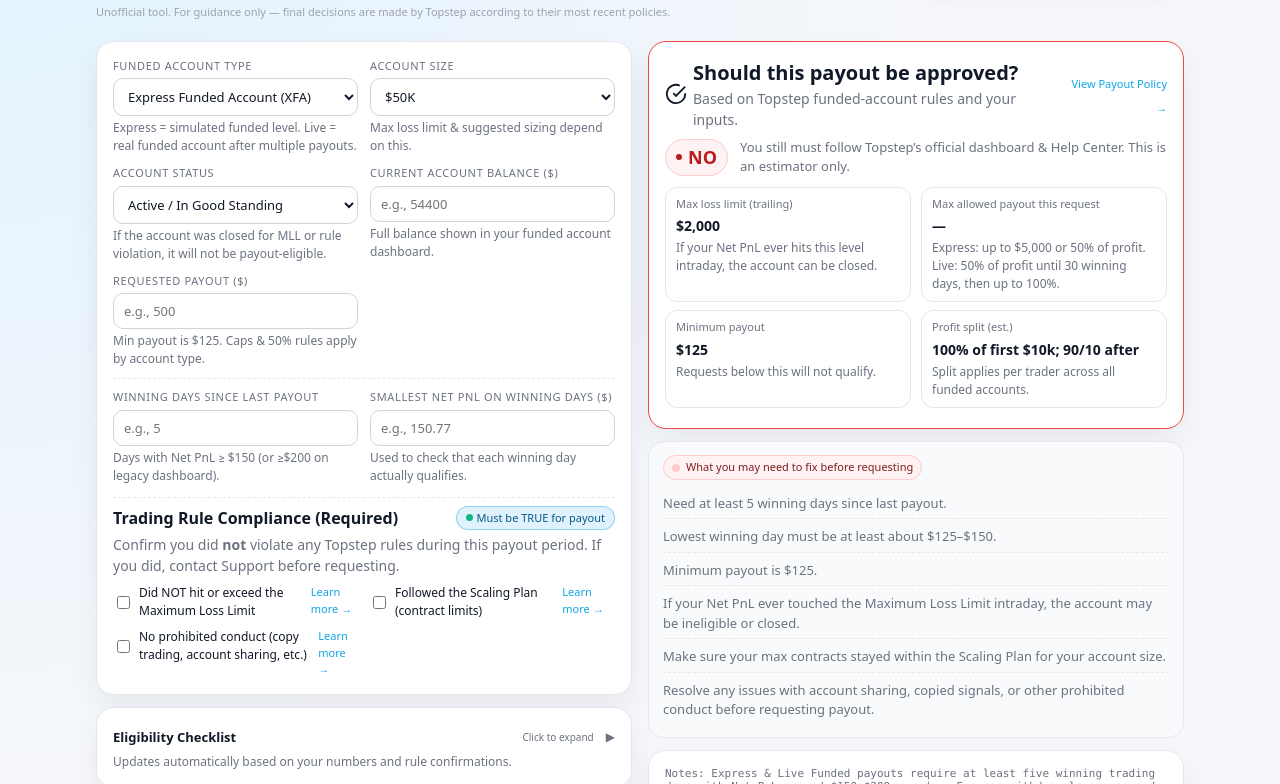
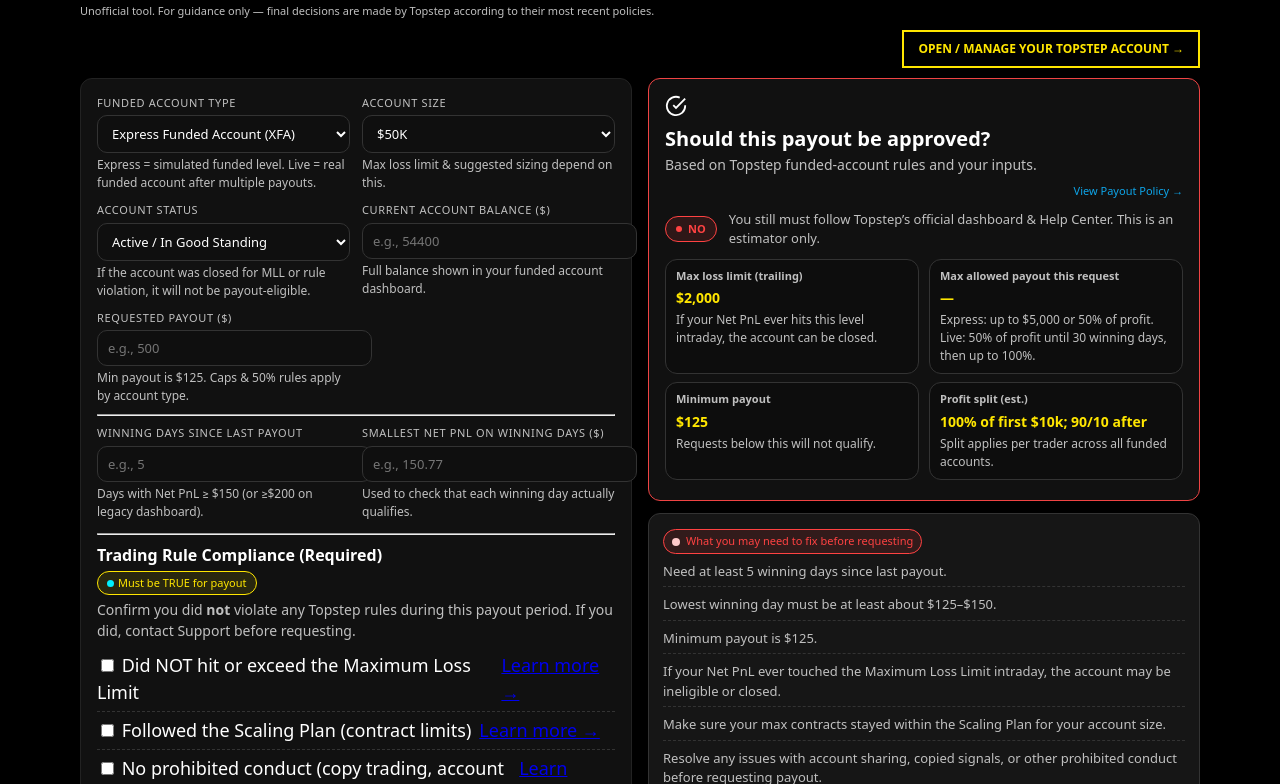
Before and after one commit to Zero-FA/topsteppayoutchecker, a plain HTML site: page index.html in a window 1280 px wide. Shown: the part 157-941 px from the top of the page. Drawn offline with Linux system fonts and the light colour scheme.

Commit message:
Update index.html

```diff
--- a/index.html
+++ b/index.html
@@ -6,78 +6,92 @@
 <title>Topstep Funded Payout Checker</title>
 <link rel="icon" href="data:,">
 <style>
-  :root{
-    /* Brand-ish colors (Topstep-y) */
-    --bg:#f5f7fb;
-    --bg2:#ffffff;
-    --card:#ffffff;
-    --card-soft:#f9fafb;
-    --ink:#111827;
-    --muted:#6b7280;
-    --line:#e5e7eb;
-    --good:#10b981;
-    --bad:#ef4444;
-    --pill:#ecfdf3;
-    --accent:#0ea5e9;
+/* =======================
+   TOPSTEP DARK THEME BASE
+   ======================= */
+
+:root {
+  --bg: #000000;             /* Full black background */
+  --bg2: #0a0a0a;
+  --card: #111111;           /* Dark card surfaces */
+  --card-soft: #161616;
+  --ink: #ffffff;            /* Pure white text */
+  --muted: #c0c0c0;          /* Soft gray labels */
+  --line: #222222;           /* Subtle borders */
+  --good: #00f0ff;           /* Topstep cyan */
+  --bad: #ff4242;            /* Alert red */
+  --pill: rgba(0,255,240,0.15);
+  --accent: #ffe600;         /* Topstep bright yellow */
 }
 
-  *{box-sizing:border-box}
-
-  body{
+body {
   margin:0;
-    background:
-      radial-gradient(circle at top left, #e0f2fe 0, #f5f7fb 55%),
-      radial-gradient(circle at bottom right, #fef9c3 0, #f5f7fb 60%);
+  background:#000000;
   color:var(--ink);
-    font:16px/1.5 system-ui,Segoe UI,Roboto,Helvetica,Arial;
+  font:18px/1.5 system-ui,Segoe UI,Roboto,Helvetica,Arial;
 }
 
-  .wrap{
+/* Layout */
+.wrap {
   max-width:1120px;
-    margin:32px auto 40px;
+  margin:32px auto;
   padding:0 16px;
 }
 
-  .h1{
-    font-weight:800;
-    font-size:26px;
-    margin-bottom:4px;
+/* =======================
+   HEADERS / TITLES
+   ======================= */
+
+.h1 {
+  font-size:28px;
+  font-weight:900;
   letter-spacing:.01em;
-    color:#020617;
+  color:var(--accent); /* Yellow */
 }
 
-  .sub{
+.sub {
   color:var(--muted);
+  font-size:13px;
   margin-bottom:4px;
-    font-size:13px;
 }
 
-  .disclaimer{
-    color:#9ca3af;
+.disclaimer {
+  color:var(--muted);
   font-size:11px;
   margin-top:2px;
   margin-bottom:10px;
 }
 
-  .card{
+/* =======================
+   CARDS
+   ======================= */
+
+.card {
   background:var(--card);
-    border:1px solid var(--line);
-    border-radius:18px;
+  border:1px solid #222;
+  border-radius:12px;
   padding:16px 16px 14px;
-    box-shadow:0 14px 30px rgba(15,23,42,.06);
 }
 
-  .card-soft{
+.card-soft {
   background:var(--card-soft);
-    border-radius:16px;
-    border:1px solid #e5e7eb;
+  border:1px solid #333;
+  border-radius:12px;
   padding:12px 14px;
 }
 
-  .grid{display:grid;gap:12px}
-  .cols2{grid-template-columns:1fr 1fr}
+/* =======================
+   GRID
+   ======================= */
 
-  .label{
+.grid { display:grid; gap:12px; }
+.cols2 { grid-template-columns:1fr 1fr; }
+
+/* =======================
+   FORM ELEMENTS
+   ======================= */
+
+.label {
   font-size:11px;
   color:var(--muted);
   margin-bottom:4px;
@@ -85,235 +99,204 @@
   letter-spacing:.06em;
 }
 
-  .input,.select{
+.input, .select {
   width:100%;
-    border:1px solid #d1d5db;
-    background:#ffffff;
-    color:var(--ink);
+  background:#0f0f0f;
+  border:1px solid #333;
+  color:#fff;
   border-radius:10px;
   padding:8px 10px;
   font:13px system-ui,Segoe UI,Roboto,Helvetica,Arial;
-    transition:border-color .12s ease, box-shadow .12s ease, background-color .12s ease;
 }
 
-  .input:focus,.select:focus{
+.input:focus, .select:focus {
   outline:none;
   border-color:var(--accent);
-    box-shadow:0 0 0 1px rgba(14,165,233,.35);
-    background:#f9fafb;
+  box-shadow:0 0 0 1px var(--accent);
 }
 
-  .help{
+/* Help text */
+.help {
   font-size:12px;
   color:var(--muted);
   margin-top:3px;
 }
 
-  .row{display:flex;gap:8px;align-items:center}
-  .row-between{display:flex;justify-content:space-between;align-items:center;gap:8px}
+/* =======================
+   YES/NO PILL
+   ======================= */
 
-  .pill{
+.pill {
   display:inline-flex;
   align-items:center;
   gap:6px;
   padding:4px 10px;
   border-radius:999px;
   font-size:11px;
-    background:var(--pill);
-    border:1px solid rgba(16,185,129,.4);
-    color:#166534;
+  background:rgba(0,255,240,0.12);
+  border:1px solid var(--good);
+  color:var(--good);
+  font-weight:700;
 }
 
-  .pill-bad{
-    background:#fef2f2;
-    border-color:#fecaca;
-    color:#b91c1c;
+.pill-bad {
+  background:rgba(255,66,66,0.12);
+  border-color:#ff4242;
+  color:#ff4242;
 }
 
-  .pill span.dot{
+.pill span.dot {
   width:6px;
   height:6px;
   border-radius:999px;
   background:currentColor;
 }
 
-  #yesno span:last-child {
-    font-size:18px;
-    font-weight:700;
-  }
+/* =======================
+   TILES
+   ======================= */
 
-  .tile{
-    background:#ffffff;
-    border:1px solid #e5e7eb;
+.tile {
+  background:#0d0d0d;
+  border:1px solid #333;
   border-radius:12px;
   padding:8px 10px;
 }
 
-  .tile-label{
+.tile-label {
   font-size:11px;
   color:var(--muted);
   margin-bottom:3px;
+  font-weight:600;
 }
 
-  .tile-main{
+.tile-main {
   font-size:14px;
-    font-weight:600;
-    color:#111827;
+  color:var(--accent); /* yellow */
+  font-weight:800;
 }
 
-  .range{
-    background:#ecfdf5;
-    border:1px solid #a7f3d0;
-    color:#047857;
+/* =======================
+   RANGE BOX
+   ======================= */
+
+.range {
+  background:rgba(255,230,0,0.12);
+  border:1px solid var(--accent);
+  color:var(--accent);
   border-radius:12px;
   padding:9px 10px;
 }
 
-  .list{list-style:none;padding:0;margin:0}
-  .list li{
+/* =======================
+   LIST + CHECKLIST
+   ======================= */
+
+.list { list-style:none; padding:0; margin:0; }
+.list li {
   display:flex;
   gap:8px;
-    align-items:flex-start;
   padding:5px 0;
-    border-bottom:1px dashed #e5e7eb;
+  border-bottom:1px dashed #333;
 }
-  .list li:last-child{border-bottom:0}
+.list li:last-child { border-bottom:0; }
 
-  .mono{
-    font:11px ui-monospace,Consolas,Menlo,monospace;
-  }
+.list svg { stroke-width:2.5; }
 
-  hr{
-    border:none;
-    border-top:1px dashed #e5e7eb;
-    margin:10px 0;
-  }
+/* =======================
+   TAGS
+   ======================= */
 
-  svg{flex:0 0 auto}
-
-  .tag{
+.tag {
   display:inline-flex;
   align-items:center;
   gap:4px;
   padding:3px 9px;
   border-radius:999px;
-    border:1px solid rgba(14,165,233,.4);
-    background:#e0f2fe;
   font-size:11px;
-    color:#075985;
+  border:1px solid var(--accent);
+  color:var(--accent);
+  background:rgba(255,230,0,0.1);
 }
 
-  .top-bar{
-    display:flex;
-    justify-content:space-between;
-    align-items:flex-start;
-    gap:8px;
-    flex-wrap:wrap;
+/* =======================
+   TOP BAR BUTTON
+   ======================= */
+
+.aff-btn {
+  display:inline-block;
+  padding:8px 14px;
+  background:#000;
+  border:2px solid var(--accent);
+  color:var(--accent);
+  text-transform:uppercase;
+  font-weight:700;
+  font-size:12px;
+  text-decoration:none;
 }
 
-  .aff-btn{
-    display:inline-block;
-    padding:8px 14px;
-    background:linear-gradient(135deg,#0ea5e9,#22c55e);
-    border:1px solid rgba(59,130,246,.35);
-    border-radius:999px;
-    color:white;
-    font-weight:600;
-    font-size:12px;
-    text-decoration:none;
-    box-shadow:0 10px 25px rgba(15,23,42,.18);
-    transition:transform .12s ease, box-shadow .12s ease, filter .12s ease;
+.aff-btn:hover {
+  background:var(--accent);
+  color:#000;
 }
 
-  .aff-btn:hover{
-    filter:brightness(1.04);
-    transform:translateY(-1px);
-    box-shadow:0 14px 30px rgba(15,23,42,.22);
-  }
+/* =======================
+   BOOST BANNER
+   ======================= */
 
-  .top-bar-boost{
-    background:#ecfdf5;
-    border:1px solid #bbf7d0;
+.top-bar-boost {
+  background:rgba(255,230,0,0.12);
+  border:1px solid rgba(255,230,0,0.45);
   padding:12px 16px;
   border-radius:14px;
   margin-bottom:14px;
   text-align:center;
   font-size:15px;
   font-weight:600;
-    color:#166534;
+  color:var(--accent);
 }
 
-  .top-bar-boost strong{
-    color:#0f766e;
+/* =======================
+   ACCORDION (Eligibility)
+   ======================= */
+
+.accordion-header {
+  display:flex;
+  justify-content:space-between;
+  cursor:pointer;
 }
 
-  .deal-size{
-    text-shadow:0 0 12px rgba(56,189,248,.55);
-    font-size:26px;
-    font-weight:900;
-    background:linear-gradient(90deg,#0ea5e9,#22c55e);
-    -webkit-background-clip:text;
-    color:transparent;
+.accordion-title { font-weight:600; font-size:13px; }
+
+.accordion-icon {
+  font-size:12px;
+  color:var(--muted);
 }
 
-  /* Trading rules layout */
-  .rules-grid{
-    display:grid;
-    grid-template-columns:repeat(2,minmax(0,1fr));
-    gap:4px 10px;
-  }
-  .rules-grid li{
-    border-bottom:none;
-    padding:2px 0;
-  }
-  .rule-main{display:flex;align-items:center;gap:6px}
-  .rule-main label{font-size:12px;font-weight:500;cursor:pointer}
-  .rule-link{
-    font-size:11px;
-    color:var(--accent);
-    text-decoration:none;
-  }
-  .rule-link:hover{text-decoration:underline}
+/* =======================
+   FIX BADGE
+   ======================= */
 
-  /* Accordion (Eligibility Checklist) */
-  .accordion-header{
-    display:flex;
-    align-items:center;
-    justify-content:space-between;
-    cursor:pointer;
-    padding:4px 0 2px 0;
-  }
-  .accordion-title{
-    font-weight:600;
-    font-size:13px;
-  }
-  .accordion-icon{
-    font-size:12px;
-    color:var(--muted);
-    margin-left:6px;
-  }
-  .accordion-body{
-    margin-top:6px;
-    display:none;
-  }
-
-  /* What to Fix badge */
-  .fix-badge{
+.fix-badge {
   display:inline-flex;
   align-items:center;
   gap:6px;
   font-size:11px;
-    color:#7f1d1d;
-    background:#fef2f2;
+  color:#ff4242;
+  background:rgba(255,66,66,0.12);
+  border:1px solid #ff4242;
+  padding:3px 8px;
   border-radius:999px;
-    padding:3px 8px;
-    border:1px solid #fecaca;
-    margin-bottom:6px;
 }
 
 @media (max-width:920px){
-    .cols2{grid-template-columns:1fr}
+  .cols2 { grid-template-columns:1fr; }
 }
+
+/* =======================
+   END OF TOPSTEP THEME
+   ======================= */
+
 </style>
 </head>
 <body>
```
Lines whose indentation alone changed are shown as unchanged.
